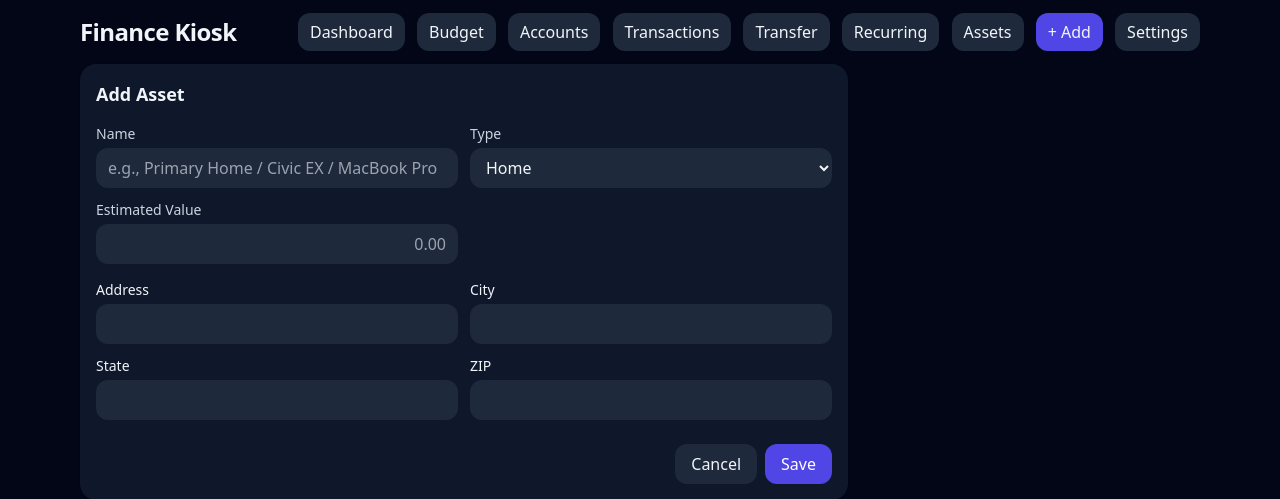
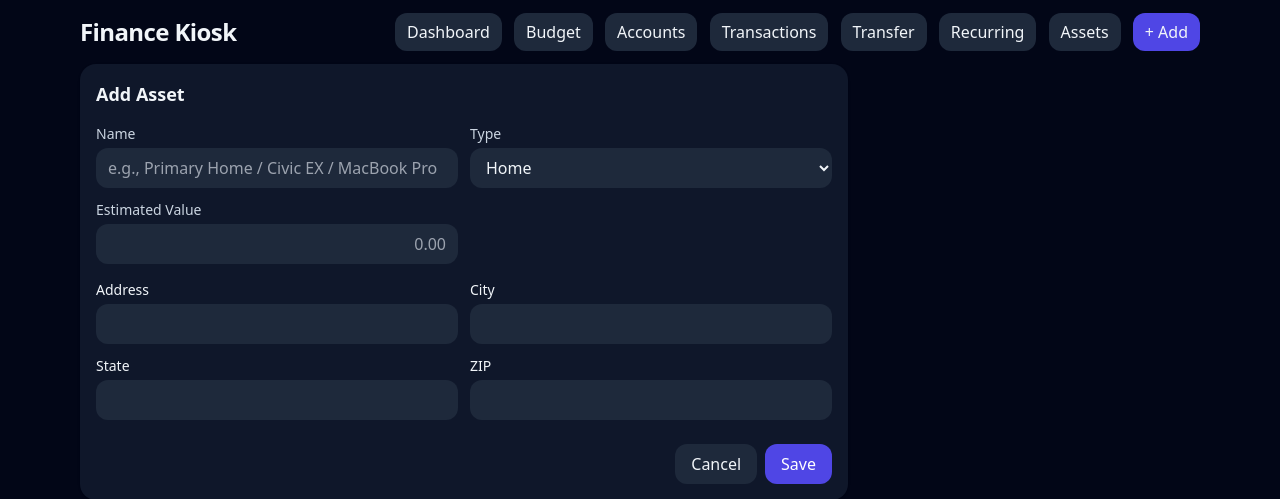
Before and after one commit to Croadye/finance-kiosk, a FastAPI app: page /assets/new in a window 1280 px wide. Shown: the top 499 px of the page. Run offline with FastAPI, Linux system fonts and the light colour scheme; some libraries are stand-ins or nearby versions.

Commit message:
recommit

```diff
--- a/app/templates/base.html
+++ b/app/templates/base.html
@@ -22,7 +22,6 @@
             <a href="/recurring" class="px-3 py-2 rounded-xl bg-slate-800 hover:bg-slate-700">Recurring</a>
             <a href="/assets" class="px-3 py-2 rounded-xl bg-slate-800 hover:bg-slate-700">Assets</a>
             <a href="/transactions/new" class="px-3 py-2 rounded-xl bg-indigo-600 hover:bg-indigo-500">+ Add</a>
-            <a href="/settings/networth" class="px-3 py-2 rounded-xl bg-slate-800 hover:bg-slate-700">Settings</a>
         </nav>
 
 
```
Also changed, not shown: readme.txt.
